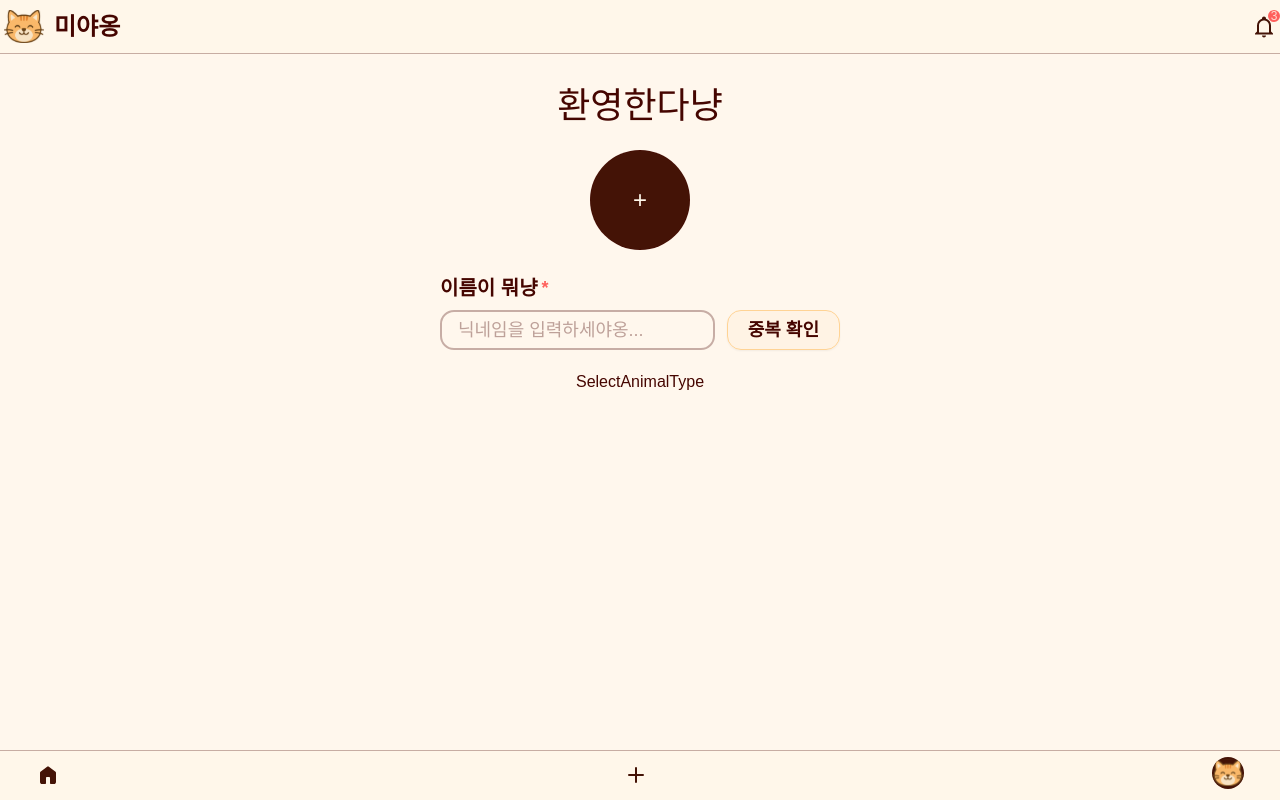
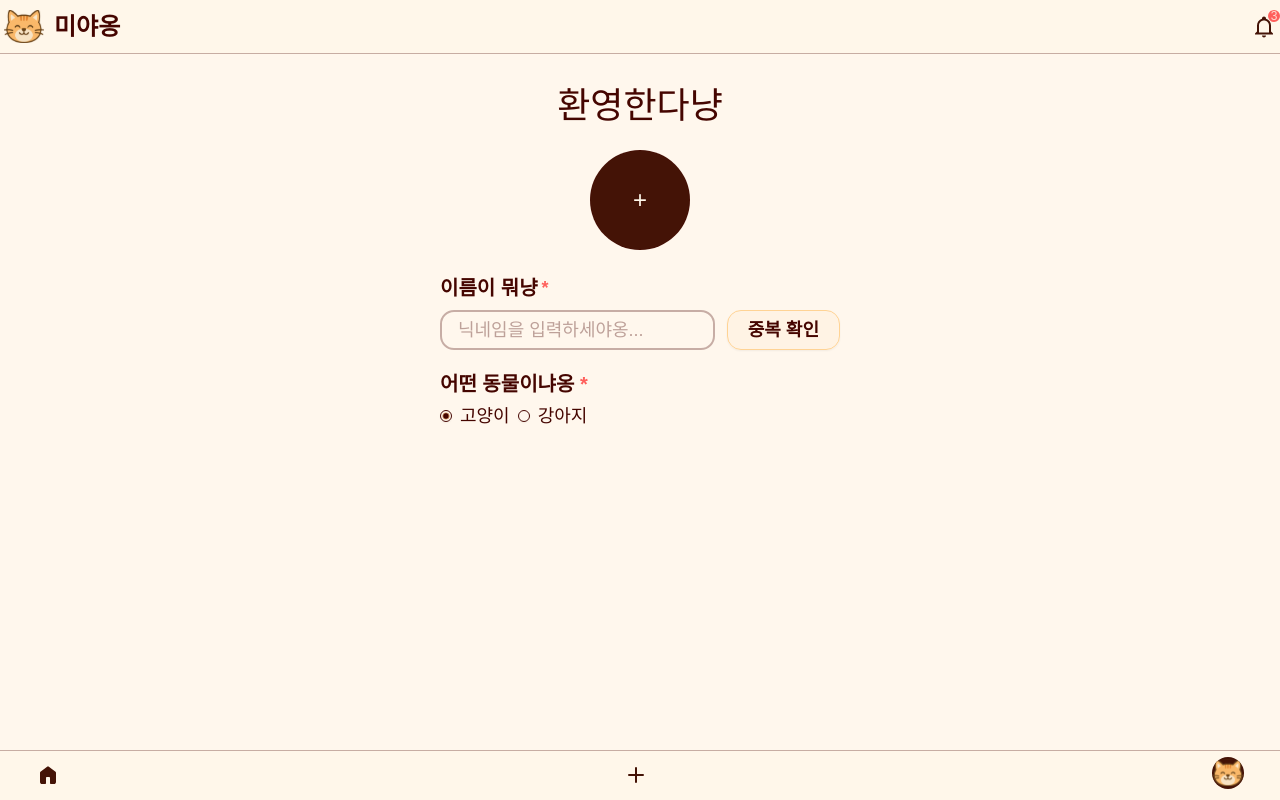
Before and after one commit to 100-hours-a-week/9_meow_fe, a React (Vite) app: page /signup in a window 1280 px wide. Built offline with nearby package versions, Linux system fonts and the light colour scheme; no server answers; a web font is replaced by a local one.

Commit message:
feat: SelectAnimalType 컴포넌트 구현

```diff
--- a/src/components/pages/MemberForm/SelectAnimalType.tsx
+++ b/src/components/pages/MemberForm/SelectAnimalType.tsx
@@ -1,3 +1,47 @@
-export default function SelectAnimalType() {
-  return <div>SelectAnimalType</div>;
+import { RadioGroup, RadioGroupItem } from "@/components/ui/radio-group";
+import { ApiAnimalType, DisplayAnimalType } from "@/types/animal";
+import { Label } from "@radix-ui/react-label";
+
+interface ISelectAnimalType {
+  titleText?: string;
+  selectedAnimal: ApiAnimalType;
+  setAnimal: (animal: ApiAnimalType) => void;
 }
+
+export default function SelectAnimalType({
+  titleText,
+  selectedAnimal,
+  setAnimal,
+}: ISelectAnimalType) {
+  const handleAnimalChange = (value: ApiAnimalType) => {
+    setAnimal(value);
+  };
+
+  return (
+    <div className="flex flex-col gap-1 w-full max-w-[400px]">
+      {titleText && (
+        <p className="text-xl text-foreground font-bold">
+          {titleText + " "}
+          <span className="text-destructive">*</span>
+        </p>
+      )}
+      <RadioGroup
+        defaultValue={selectedAnimal}
+        className="flex flex-row gap-2 flex-wrap"
+      >
+        {Object.entries(ApiAnimalType).map(([key, value], index) => (
+          <div key={value} className="flex items-center space-x-2">
+            <RadioGroupItem
+              value={value}
+              id={`r${index + 1}`}
+              onClick={() => handleAnimalChange(value)}
+            />
+            <Label htmlFor={`r${index + 1}`} className="text-lg">
+              {DisplayAnimalType[key as keyof typeof DisplayAnimalType]}
+            </Label>
+          </div>
+        ))}
+      </RadioGroup>
+    </div>
+  );
+}
--- a/src/components/pages/MemberForm/SignupForm.tsx
+++ b/src/components/pages/MemberForm/SignupForm.tsx
@@ -2,10 +2,14 @@ import { useState } from "react";
 import NicknameInput from "./NicknameInput";
 import ProfileImageSelection from "./ProfileImageSelection";
 import SelectAnimalType from "./SelectAnimalType";
+import { ApiAnimalType } from "@/types/animal";
 
 export default function SignupForm() {
   const [selectedImage, setSelectedImage] = useState<File | null>(null);
   const [nicknameValue, setNicknameValue] = useState<string>("");
+  const [selectedAnimal, setSelectedAnimal] = useState<ApiAnimalType>(
+    ApiAnimalType.CAT
+  );
 
   return (
     <div className="flex flex-col gap-4 items-center pt-8">
@@ -18,7 +22,11 @@ export default function SignupForm() {
         nicknameValue={nicknameValue}
         setNicknameValue={setNicknameValue}
       />
-      <SelectAnimalType />
+      <SelectAnimalType
+        titleText="어떤 동물이냐옹"
+        selectedAnimal={selectedAnimal}
+        setAnimal={setSelectedAnimal}
+      />
     </div>
   );
 }
```
